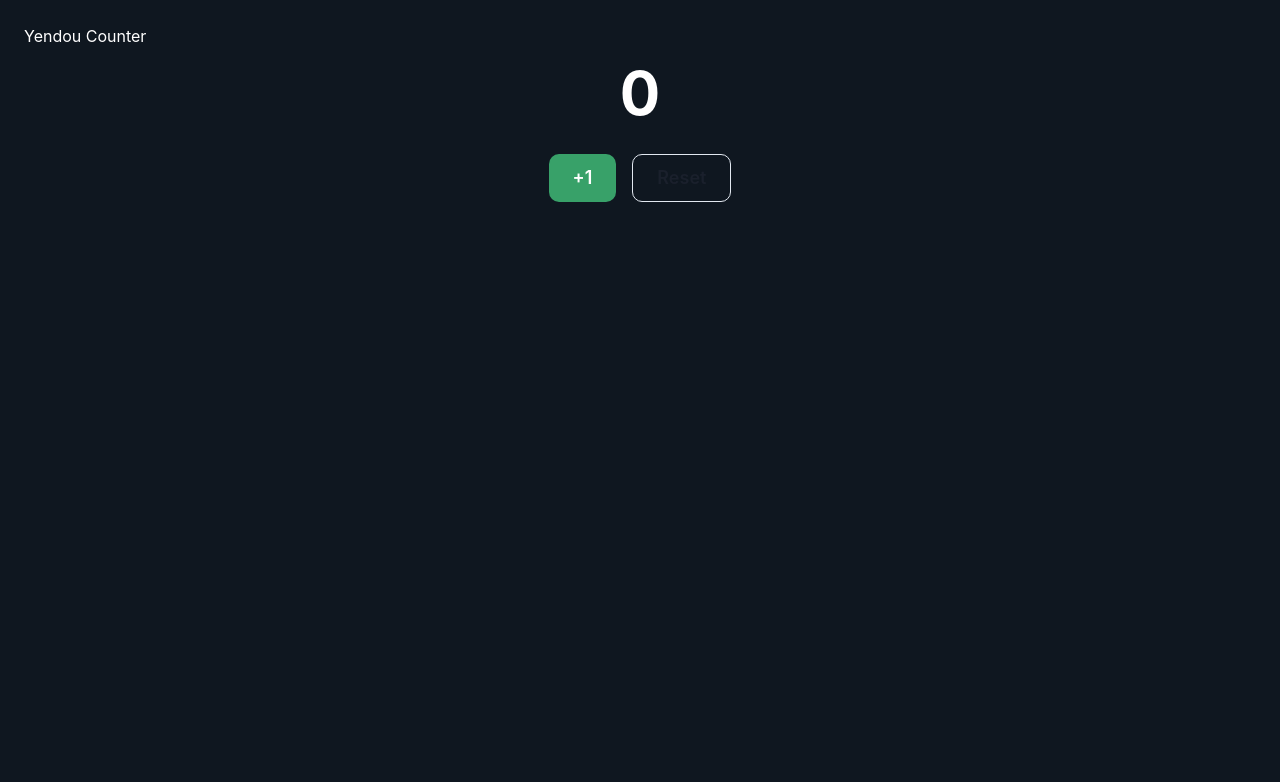
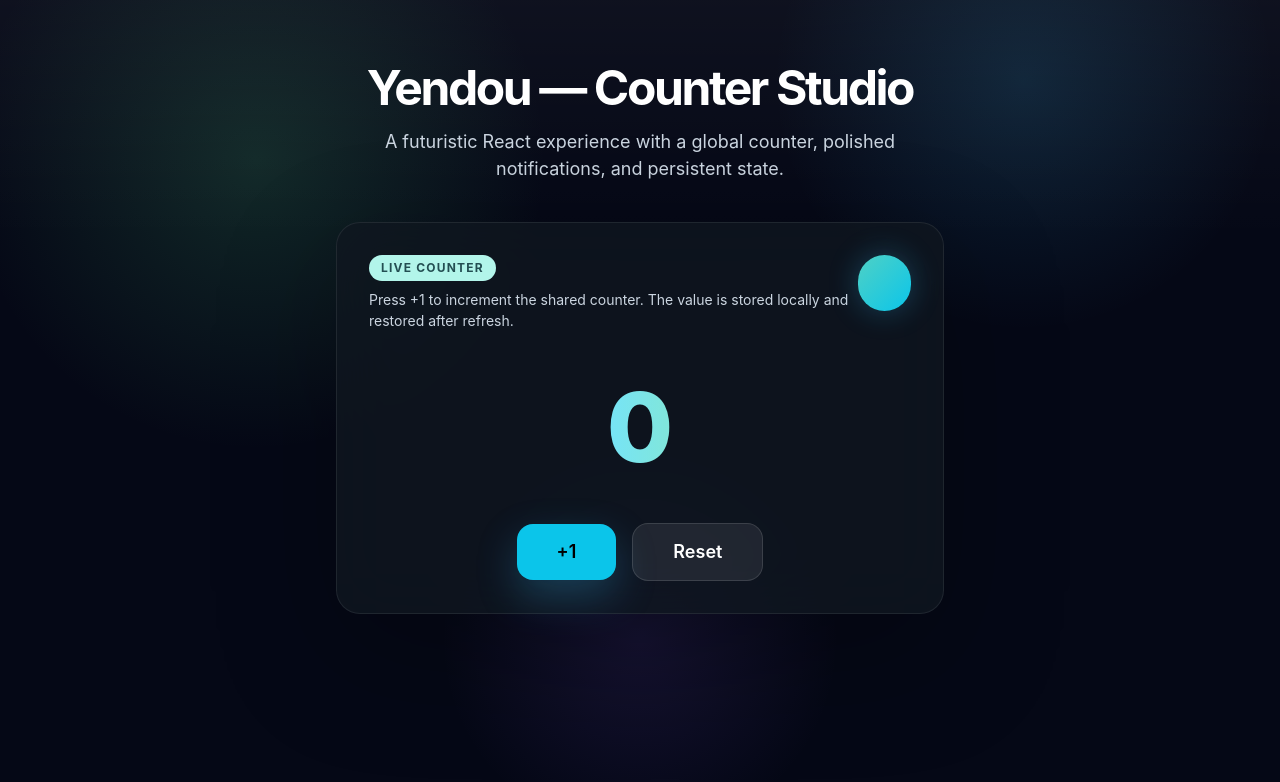
Before and after one commit to tejas0709/Yendou_take_home, a React (Vite) app: page / in a window 1280 px wide. Shown: the top 782 px of the page. Built offline with nearby package versions, Linux system fonts and the light colour scheme.

Commit message:
style(ui): upgrade to futuristic glassmorphism design and fix Vite dependency compatibility

```diff
--- a/package.json
+++ b/package.json
@@ -18,7 +18,7 @@
   },
   "devDependencies": {
     "typescript": "5.2.2",
-    "vite": "5.3.6",
+    "vite": "4.5.14",
     "@types/react": "18.2.28",
     "@types/react-dom": "18.2.11",
     "@vitejs/plugin-react": "4.0.0"
--- a/src/App.tsx
+++ b/src/App.tsx
@@ -1,11 +1,47 @@
 import React from 'react'
+import { Box, Container, Flex, Heading, Text, VStack } from '@chakra-ui/react'
+import { motion } from 'framer-motion'
 import Counter from './components/Counter'
+
+const MotionHeading = motion(Heading)
 
 export default function App() {
   return (
-    <div style={{ fontFamily: 'Inter, system-ui, Arial, sans-serif', padding: 24 }}>
-      <h1 style={{ color: '#FFFFFF' }}>Yendou Counter</h1>
-      <Counter />
-    </div>
+    <Box
+      minH="100vh"
+      position="relative"
+      overflow="hidden"
+      bg="radial-gradient(circle at 20% 20%, rgba(72, 187, 120, 0.18), transparent 24%), radial-gradient(circle at 80% 10%, rgba(56, 189, 248, 0.14), transparent 20%), radial-gradient(circle at 50% 80%, rgba(139, 92, 246, 0.12), transparent 22%), #050816"
+    >
+      <Box
+        position="absolute"
+        inset={0}
+        bg="linear-gradient(180deg, rgba(255,255,255,0.04), transparent 30%)"
+        pointerEvents="none"
+      />
+
+      <Container maxW="container.sm" py={16} zIndex={1} position="relative">
+        <Flex direction="column" align="center" gap={10}>
+          <VStack spacing={4} textAlign="center">
+            <MotionHeading
+              as="h1"
+              size="2xl"
+              letterSpacing="tighter"
+              color="white"
+              initial={{ opacity: 0, y: -24 }}
+              animate={{ opacity: 1, y: 0 }}
+              transition={{ duration: 0.8, ease: 'easeOut' }}
+            >
+              Yendou — Counter Studio
+            </MotionHeading>
+            <Text color="gray.300" maxW="lg" fontSize="lg">
+              A futuristic React experience with a global counter, polished notifications, and persistent state.
+            </Text>
+          </VStack>
+
+          <Counter />
+        </Flex>
+      </Container>
+    </Box>
   )
 }
--- a/src/components/Counter.tsx
+++ b/src/components/Counter.tsx
@@ -1,9 +1,10 @@
 import React from 'react'
 import useCounter from '../hooks/useCounter'
-import { Button, Box, Text, useToast, HStack } from '@chakra-ui/react'
+import { Button, Box, Text, useToast, HStack, VStack, Badge } from '@chakra-ui/react'
 import CustomToast from './CustomToast'
 import { motion } from 'framer-motion'
 
+const MotionBox = motion(Box)
 const MotionText = motion(Text)
 
 export default function Counter() {
@@ -24,52 +25,91 @@ export default function Counter() {
   const handleReset = () => {
     reset()
     toast({
-      duration: 2000,
+      duration: 2500,
       isClosable: true,
       position: 'top-right',
-      render: ({ onClose }) => <CustomToast value={`reset`} onClose={onClose} />
+      render: ({ onClose }) => <CustomToast value="reset" onClose={onClose} />
     })
   }
 
   return (
-    <Box display="flex" flexDirection="column" alignItems="center" gap={4}>
+    <MotionBox
+      w="full"
+      p={8}
+      borderRadius="3xl"
+      bg="rgba(15, 23, 32, 0.8)"
+      border="1px solid rgba(255,255,255,0.08)"
+      boxShadow="0 40px 120px rgba(0,0,0,0.25)"
+      backdropFilter="blur(32px)"
+      initial={{ opacity: 0, y: 18 }}
+      animate={{ opacity: 1, y: 0 }}
+      transition={{ duration: 0.8, ease: 'easeOut' }}
+    >
+      <HStack justify="space-between" mb={6} align="flex-start">
+        <VStack align="flex-start" spacing={2}>
+          <Badge colorScheme="teal" rounded="full" px={3} py={1} fontSize="0.75rem" letterSpacing="widest">
+            live counter
+          </Badge>
+          <Text color="gray.300" fontSize="sm" maxW="lg">
+            Press +1 to increment the shared counter. The value is stored locally and restored after refresh.
+          </Text>
+        </VStack>
+        <Box
+          w={14}
+          h={14}
+          bgGradient="linear(to-br, teal.300, cyan.400)"
+          borderRadius="full"
+          boxShadow="0 0 30px rgba(56, 189, 248, 0.28)"
+        />
+      </HStack>
+
+      <VStack spacing={6} align="center">
         <MotionText
-        fontSize="6xl"
-        fontWeight={700}
-        color="white"
-        minW="120px"
-        textAlign="center"
+          fontSize={{ base: '6xl', md: '8xl' }}
+          fontWeight={800}
+          bgGradient="linear(to-r, cyan.300, teal.200)"
+          bgClip="text"
           aria-live="polite"
           key={count}
-        initial={{ scale: 0.9, opacity: 0.6 }}
+          initial={{ scale: 0.88, opacity: 0.7 }}
           animate={{ scale: 1, opacity: 1 }}
-        transition={{ type: 'spring', stiffness: 300, damping: 20 }}
+          transition={{ type: 'spring', stiffness: 260, damping: 22 }}
         >
           {count}
         </MotionText>
 
-      <HStack spacing={4}>
+        <HStack spacing={4} w="full" justify="center">
           <Button
             onClick={handleClick}
-          colorScheme="green"
-          borderRadius="10"
+            colorScheme="cyan"
             size="lg"
-          _focus={{ boxShadow: '0 0 0 3px rgba(116,200,152,0.25)' }}
+            px={10}
+            py={7}
+            borderRadius="2xl"
+            boxShadow="0 16px 40px rgba(56, 189, 248, 0.25)"
+            _hover={{ transform: 'translateY(-2px)', boxShadow: '0 20px 60px rgba(56, 189, 248, 0.35)' }}
+            _focus={{ boxShadow: '0 0 0 4px rgba(56, 189, 248, 0.18)' }}
           >
             +1
           </Button>
 
           <Button
             onClick={handleReset}
-          colorScheme="gray"
-          variant="outline"
-          borderRadius="10"
+            colorScheme="whiteAlpha"
+            variant="solid"
             size="lg"
-          _focus={{ boxShadow: '0 0 0 3px rgba(116,200,152,0.12)' }}
+            px={10}
+            py={7}
+            borderRadius="2xl"
+            bg="rgba(255,255,255,0.08)"
+            border="1px solid rgba(255,255,255,0.12)"
+            _hover={{ bg: 'rgba(255,255,255,0.14)', transform: 'translateY(-2px)' }}
+            _focus={{ boxShadow: '0 0 0 4px rgba(255,255,255,0.12)' }}
           >
             Reset
           </Button>
         </HStack>
-    </Box>
+      </VStack>
+    </MotionBox>
   )
 }
--- a/src/components/CustomToast.tsx
+++ b/src/components/CustomToast.tsx
@@ -18,17 +18,18 @@ export default function CustomToast({ value, onClose }: Props) {
         alignItems: 'center',
         padding: '12px 20px 12px 16px',
         gap: '8px',
-        background: 'radial-gradient(53.57% 282.15% at 2.14% 50%, rgba(116,200,152,0.15) 0%, rgba(116,200,152,0.03) 100%), #46474F',
+        background:
+          'radial-gradient(53.57% 282.15% at 2.14% 50%, rgba(96, 234, 255, 0.14) 0%, rgba(96, 234, 255, 0.03) 100%), rgba(35, 37, 44, 0.96)',
         boxShadow:
-          '0px 0px 0px 1px rgba(40, 41, 50, 0.04), 0px 2px 2px -1px rgba(40, 41, 50, 0.04), 0px 4px 4px -2px rgba(40, 41, 50, 0.04), 0px 8px 8px -4px rgba(40, 41, 50, 0.06), 0px 16px 32px rgba(40, 41, 50, 0.06)',
-        borderRadius: 8,
+          '0px 0px 0px 1px rgba(40, 41, 50, 0.04), 0px 2px 8px -1px rgba(40, 41, 50, 0.08), 0px 8px 30px rgba(40, 41, 50, 0.18)',
+        borderRadius: 12,
         border: '1px solid',
         borderImageSource:
-          'linear-gradient(0deg, #6F7076, #6F7076), radial-gradient(53.57% 282.15% at 2.14% 50%, rgba(116,200,152,0.65) 0%, rgba(116,200,152,0.1) 100%)'
+          'linear-gradient(0deg, #6F7076, #6F7076), radial-gradient(53.57% 282.15% at 2.14% 50%, rgba(96, 234, 255, 0.45) 0%, rgba(96, 234, 255, 0.08) 100%)'
       }}
     >
       <HStack spacing={3} align="center">
-        <CheckCircleIcon boxSize={6} color="#74C898" />
+        <CheckCircleIcon boxSize={6} color="#60E9FF" />
 
         <Text
           fontFamily="Inter, system-ui, Arial"
@@ -43,7 +44,15 @@ export default function CustomToast({ value, onClose }: Props) {
       </HStack>
 
       <Box ml="auto">
-        <IconButton aria-label="close" size="sm" icon={<CloseIcon />} onClick={onClose} variant="ghost" />
+        <IconButton
+          aria-label="close"
+          size="sm"
+          icon={<CloseIcon />}
+          onClick={onClose}
+          variant="ghost"
+          color="gray.300"
+          _hover={{ bg: 'rgba(255,255,255,0.08)' }}
+        />
       </Box>
     </Box>
   )
--- a/src/index.css
+++ b/src/index.css
@@ -1,12 +1,32 @@
 :root {
-  --bg: #0f1720;
-  --fg: #e6edf3;
-}
-html, body, #root {
-  height: 100%;
-  margin: 0;
-  background: var(--bg);
-  color: var(--fg);
+  color-scheme: dark;
+  font-family: 'Inter', system-ui, -apple-system, BlinkMacSystemFont, 'Segoe UI', sans-serif;
+  background: #050816;
+  color: #E2E8F0;
 }
 
-body { font-family: Inter, system-ui, Arial, sans-serif; }
+html, body, #root {
+  min-height: 100%;
+  margin: 0;
+  padding: 0;
+  background: radial-gradient(circle at top left, rgba(56, 189, 248, 0.16), transparent 18%), radial-gradient(circle at 80% 12%, rgba(139, 92, 246, 0.14), transparent 18%), #050816;
+  color: #E2E8F0;
+  overflow-x: hidden;
+}
+
+body {
+  font-family: inherit;
+  line-height: 1.5;
+  background-attachment: fixed;
+}
+
+* {
+  box-sizing: border-box;
+}
+
+button,
+input,
+textarea,
+select {
+  font: inherit;
+}
```
Also changed, not shown: 2 other files (tests, documents, lock files or other folders). Lines whose indentation alone changed are shown as unchanged.
